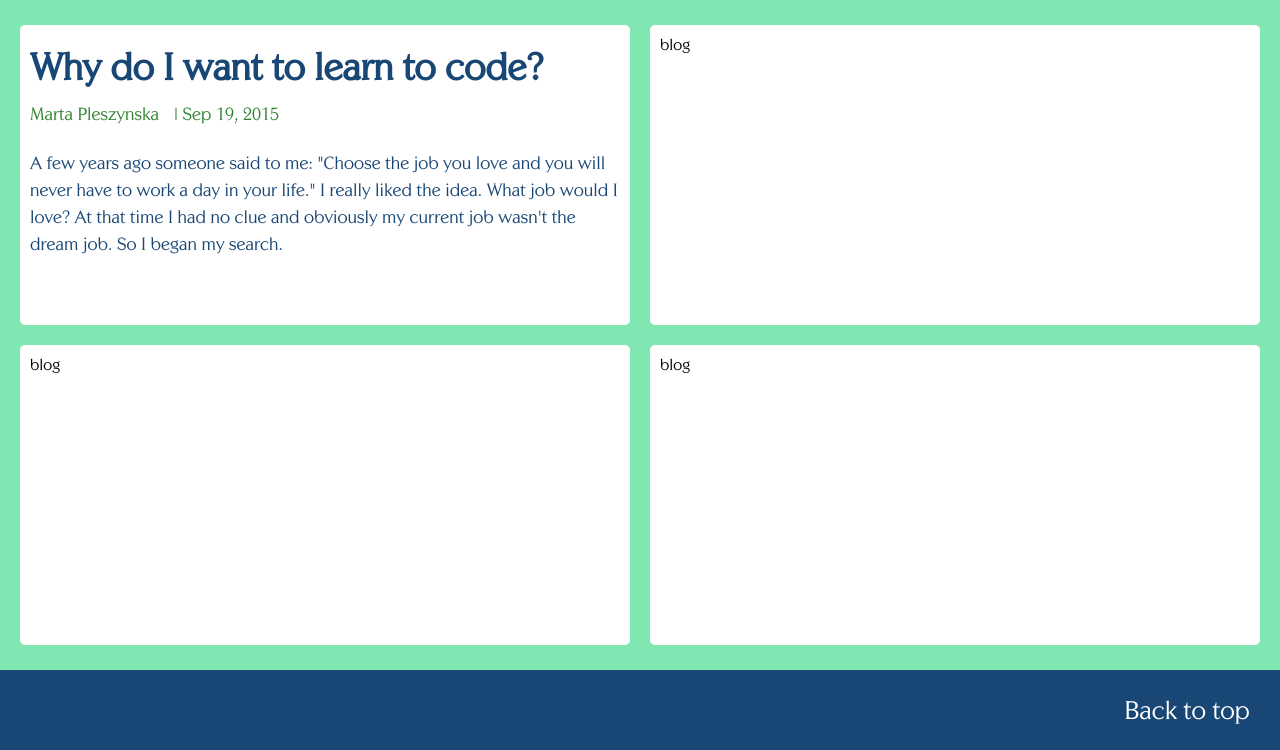
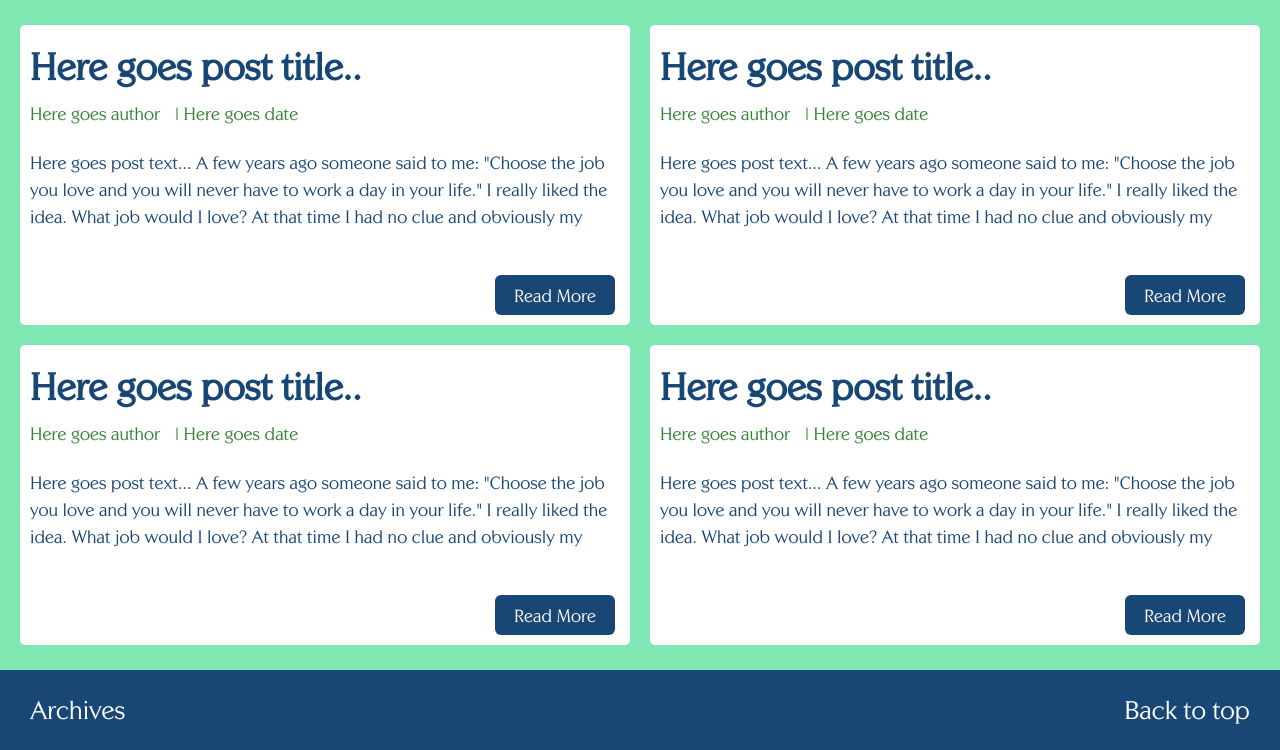
Before and after one commit to MartaPleszynska/my_blog, a PHP site: page /mybloghome.html in a window 1280 px wide. Shown: the part 230-980 px from the top of the page. Run offline with PHP 8.4, Linux system fonts and the light colour scheme.

Commit message:
added link to archive on each page and some media q

```diff
--- a/mediaq.css
+++ b/mediaq.css
@@ -1,11 +1,19 @@
 
-@media(max-width:1710px)  {
+@media(max-width:1720px)  {
   .linkstitle{
     padding-top: 30px;
   }
 }
-@media(max-width:720px)  {
+@media(max-width:960px)  {
+  .contacttitle{
+      padding-top: 30px;
+  }
   .linkstitle{
-    font-size: 24px;
+    padding-top: 15px;
   }
 }
+@media(max-width:680px)  {
+  .mytitle{
+    font-size: ;
+  }
+}
--- a/myblogabout.html
+++ b/myblogabout.html
@@ -36,6 +36,7 @@
 
 </main>
 <footer class="myfooter">
+  <div class="archiveslink"><a href="archive.html">Archives</a></div>
   <div class="backtotop"><a href="#top">Back to top</a></div>
 </footer>
 
--- a/myblogcontact.html
+++ b/myblogcontact.html
@@ -36,6 +36,7 @@ If you would like to contact me, please fill the form below
 
 </main>
 <footer class="myfooter">
+  <div class="archiveslink"><a href="archive.html">Archives</a></div>
   <div class="backtotop"><a href="#top">Back to top</a></div>
 </footer>
 
--- a/mybloghome.html
+++ b/mybloghome.html
@@ -28,29 +28,70 @@
   <div class="mycontenthome">
     <div class="shortpost">
       <div class="mypostheader">
-        <h1 class="myposttitle excerpt">Why do I want to learn to code?</h1>
+        <h1 class="myposttitle">Here goes post title..</h1>
         <div class="mypostinfo">
-          <p class="mypostauthor excerpt">Marta Pleszynska</b>
-          <p class="mypostdate excerpt">Sep 19, 2015</b>
+          <p class="mypostauthor">Here goes author</b>
+          <p class="mypostdate">Here goes date</b>
         </div>
       </div>
 
-      <article class="mypostcontent excerpt">
-        <p>A few years ago someone said to me: "Choose the job you love and you will never have to work a day in your life." I really liked the idea. What job would I love? At that time I had no clue and obviously my current job wasn't the dream job. So I began my search.</p>
+      <article class="mypostcontent ">
+        <p class="excerpt" >Here goes post text... A few years ago someone said to me: "Choose the job you love and you will never have to work a day in your life." I really liked the idea. What job would I love? At that time I had no clue and obviously my current job wasn't the dream job. So I began my search.</p>
       </article>
+      <input class="readmorebtn"type="button" value="Read More">
     </div>
   </div>
-      <div class="mycontenthome">
-        <div class="shortpost">blog</div>
+  <div class="mycontenthome">
+    <div class="shortpost">
+      <div class="mypostheader">
+        <h1 class="myposttitle">Here goes post title..</h1>
+        <div class="mypostinfo">
+          <p class="mypostauthor">Here goes author</b>
+          <p class="mypostdate">Here goes date</b>
+        </div>
       </div>
-      <div class="mycontenthome">
-        <div class="shortpost">blog</div>
+
+      <article class="mypostcontent ">
+        <p class="excerpt" >Here goes post text... A few years ago someone said to me: "Choose the job you love and you will never have to work a day in your life." I really liked the idea. What job would I love? At that time I had no clue and obviously my current job wasn't the dream job. So I began my search.</p>
+      </article>
+      <input class="readmorebtn"type="button" value="Read More">
+    </div>
+  </div>
+  <div class="mycontenthome">
+    <div class="shortpost">
+      <div class="mypostheader">
+        <h1 class="myposttitle">Here goes post title..</h1>
+        <div class="mypostinfo">
+          <p class="mypostauthor">Here goes author</b>
+          <p class="mypostdate">Here goes date</b>
+        </div>
       </div>
-      <div class="mycontenthome">
-        <div class="shortpost">blog</div>
+
+      <article class="mypostcontent ">
+        <p class="excerpt" >Here goes post text... A few years ago someone said to me: "Choose the job you love and you will never have to work a day in your life." I really liked the idea. What job would I love? At that time I had no clue and obviously my current job wasn't the dream job. So I began my search.</p>
+      </article>
+      <input class="readmorebtn"type="button" value="Read More">
+    </div>
+  </div>
+  <div class="mycontenthome">
+    <div class="shortpost">
+      <div class="mypostheader">
+        <h1 class="myposttitle">Here goes post title..</h1>
+        <div class="mypostinfo">
+          <p class="mypostauthor">Here goes author</b>
+          <p class="mypostdate">Here goes date</b>
+        </div>
       </div>
+
+      <article class="mypostcontent ">
+        <p class="excerpt" >Here goes post text... A few years ago someone said to me: "Choose the job you love and you will never have to work a day in your life." I really liked the idea. What job would I love? At that time I had no clue and obviously my current job wasn't the dream job. So I began my search.</p>
+      </article>
+      <input class="readmorebtn"type="button" value="Read More">
+    </div>
+  </div>
 </main>
 <footer class="myfooter">
+  <div class="archiveslink"><a href="archive.html">Archives</a></div>
   <div class="backtotop"><a href="#top">Back to top</a></div>
 </footer>
 
--- a/mybloglinks.html
+++ b/mybloglinks.html
@@ -37,6 +37,7 @@
 
 </main>
 <footer class="myfooter">
+  <div class="archiveslink"><a href="archive.html">Archives</a></div>
   <div class="backtotop"><a href="#top">Back to top</a></div>
 </footer>
 
--- a/mycss.css
+++ b/mycss.css
@@ -86,14 +86,15 @@ font-size: 38px;
 .mycontenthome{
   float: left;
   width: 50%;
+}
 
-}
 .shortpost{
   border-radius: 5px;
   background-color: #FFFFFF;
-  min-height: 200px;
   padding: 10px;
-    min-height: 300px;
+  min-height: 300px;
+  max-height: 300px;
+  position: relative;
 }
 .mycontenthome:nth-child(1){
   padding-right: 10px;
@@ -127,6 +128,7 @@ font-size: 38px;
   color: #FFFFFF;
   height: 80px;
   padding-top: 25px;
+  padding-left: 30px;
   padding-right: 30px;
   text-align: right;
   font-size: 26px;
@@ -166,5 +168,37 @@ font-size: 38px;
   color: #194775;
   font-size: 18px;
   line-height: 1.5;
+}
+.readmorebtn {
+  display: block;
+  height: 40px;
+  width: 120px;
+  background-color: #194775;
+  color: #FFFFFF;
+  border-radius: 6px;
+  border: none;
+  font-family: centabel;
+  font-size: 18px;
+  float: right;
+  position: absolute;
+  top: 250px;
+  right: 15px;
+}
+.readmorebtn:hover{
+  color: #AAE2FF;
+}
+.excerpt{
+overflow: hidden;
+text-overflow: ellipsis;
+max-height: 80px;
 
 }
+.excerpt::after{
+  content: "..."
+}
+.backktotop{
+  float: right;
+}
+.archiveslink {
+  float: left;
+}
```
